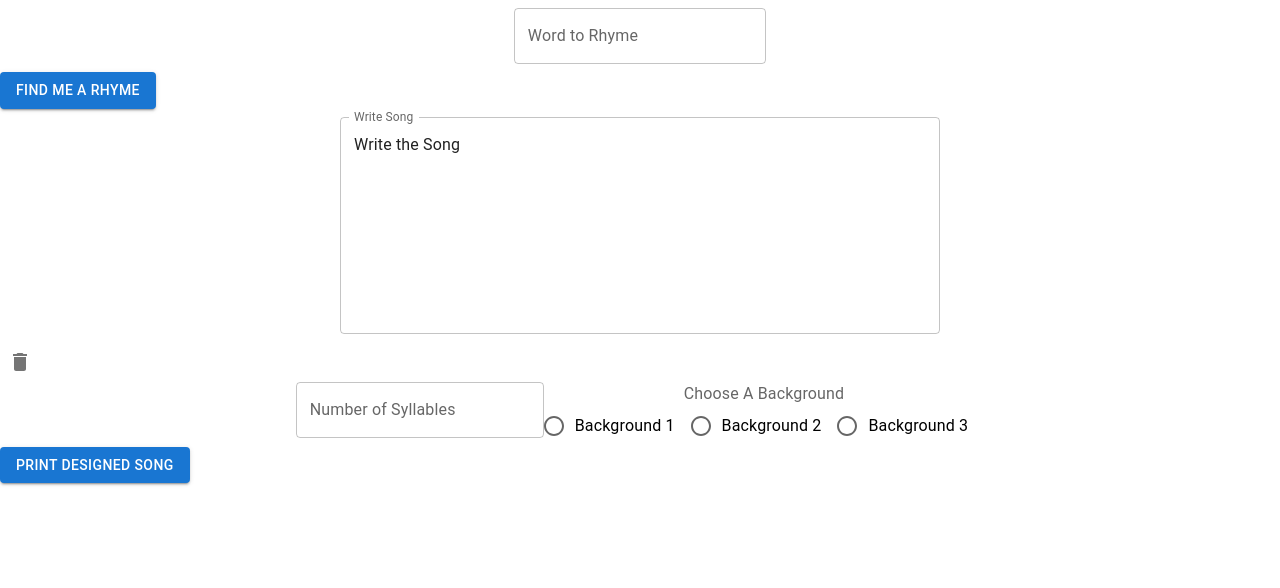
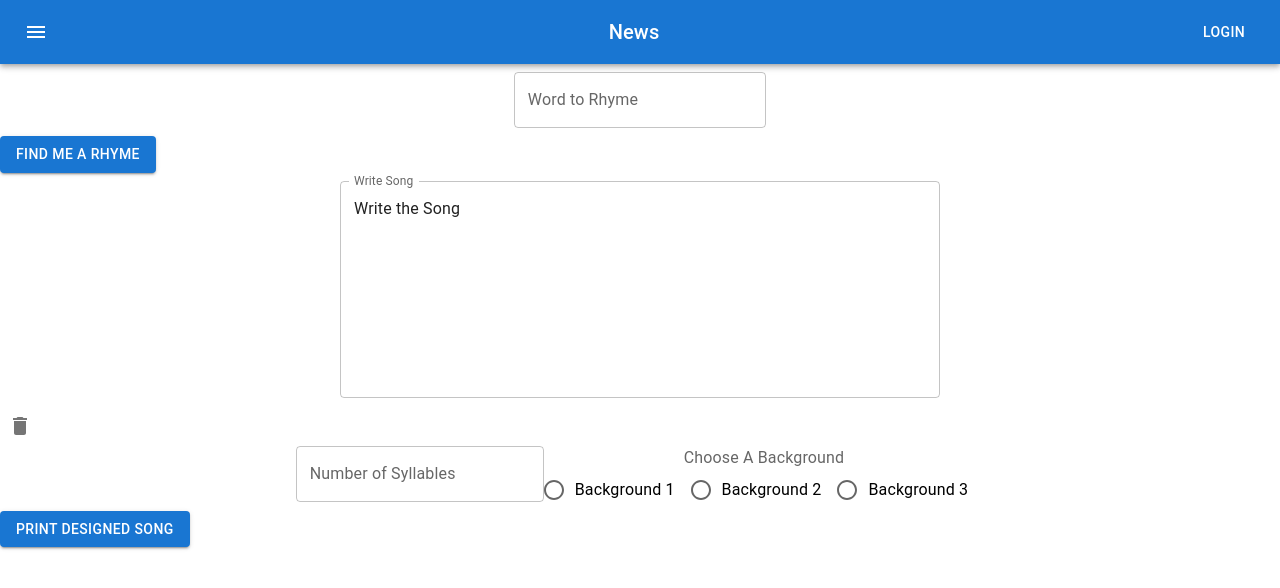
Before and after one commit to WolfSeminary/time-to-rhyme, a React (Create React App) app: page / in a window 1280 px wide. Shown: the top 588 px of the page. Built offline with nearby package versions, Linux system fonts and the light colour scheme.

Commit message:
Add an App bar

```diff
--- /dev/null
+++ b/src/AppBar.js
@@ -0,0 +1,32 @@
+import * as React from 'react';
+import AppBar from '@mui/material/AppBar';
+import Box from '@mui/material/Box';
+import Toolbar from '@mui/material/Toolbar';
+import Typography from '@mui/material/Typography';
+import Button from '@mui/material/Button';
+import IconButton from '@mui/material/IconButton';
+import MenuIcon from '@mui/icons-material/Menu';
+
+
+export default function ButtonAppBar() {
+    return (
+        <Box sx={{ flexGrow: 1 }}>
+            <AppBar position="static">
+                <Toolbar>
+                    <IconButton
+                        size="large"
+                        edge="start"
+                        color="inherit"
+                        aria-label="menu"
+                        sx={{ mr: 2 }}>
+                        <MenuIcon />
+                    </IconButton>
+                    <Typography variant="h6" component="div" sx={{ flexGrow: 1 }}>
+                        News
+                    </Typography>
+                    <Button color="inherit">Login</Button>
+                </Toolbar>
+            </AppBar>
+        </Box>
+    );
+}
--- a/src/HomePage.js
+++ b/src/HomePage.js
@@ -7,6 +7,7 @@ import BackGround from "./BackGround";
 import PrintSong from "./PrintSong";
 import ClearSong from './ClearSong';
 import { useState } from "react";
+import AppBar from "./AppBar"
 
 export default function HomePage() {
     const [wordToRhyme, setWordToRhyme] = useState();
@@ -48,7 +49,9 @@ export default function HomePage() {
     const onWordToRhymeChange = (event) => {
         setWordToRhyme(event.target.value);
     }
-    return <div><RhymesList arrOfRhymes={rhymes} />
+    return <div>
+        <AppBar />
+        <RhymesList arrOfRhymes={rhymes} />
         <WordToRhyme onChange={onWordToRhymeChange} />
         <FindRhyme onClick={fetchRhymes} />
         <WriteSong onChange={onWriteSong} song={song} />
```
